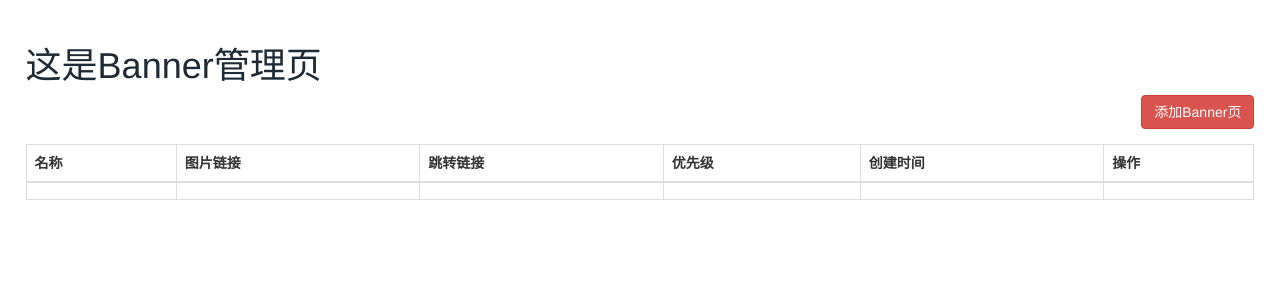
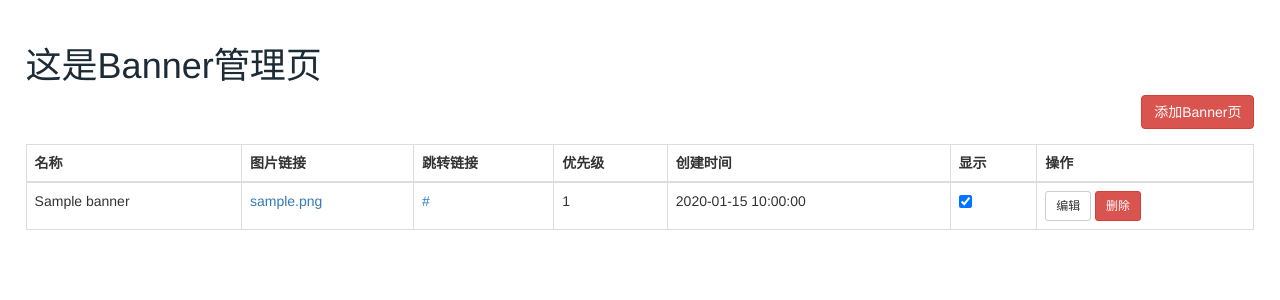
Before and after one commit to lianmc123/website, a Flask app: template templates/cms/cms_banners.html in a window 1280 px wide. Shown: the top 300 px of the page. Run offline with Flask 2, Linux system fonts and the light colour scheme; the template is opened without the code that fills it: values that come from a table or form of the project are taken from there, others are empty; tables that the repository leaves empty hold one stand-in row (values such as "Sample post"); lists and menus that the app fills with data are empty; some libraries are stand-ins or nearby versions.

Commit message:
cms-banner

```diff
--- a/manage.py
+++ b/manage.py
@@ -4,6 +4,7 @@ from flask_migrate import Migrate, MigrateCommand
 from exts import db
 from apps.cms import models as cms_models
 from apps.front import models as front_models
+from apps.common import models as common_models
 
 manager = Manager(app)
 Migrate(app, db)
--- /dev/null
+++ b/static/cms/js/banners.js
@@ -0,0 +1,124 @@
+$(function () {
+    $("input[name=my-checkbox]").on('switchChange.bootstrapSwitch', function(event, state) {
+        // console.log(this); // DOM element
+        // console.log(event); // jQuery event
+        // console.log(state); // true | false
+        var self = $(this);
+        console.log(self)
+        var tr = self.parent().parent().parent().parent();
+        console.log(tr)
+        var banner_id = tr.attr("data-id");
+        csrfajax.post({
+            'url': '/cms/sbanner/',
+            'data': {
+                'banner_id': banner_id
+            },
+            'success': function (data) {
+                if (data['code'] == 200){
+                    window.location.reload()
+                }else {
+                    swalert.alertInfo(data['msg'])
+                }
+            },
+            'fail': function (error) {
+                swalert.alertErrorToast("网络错误")
+            }
+        });
+    });
+    $("#save-banner-btn").click(function (event) {
+        event.preventDefault();
+        var dialog = $("#myModal");
+        var name = dialog.find("input[name=name]").val();
+        var image_url = dialog.find("input[name=image-url]").val();
+        var link_url = dialog.find("input[name=link-url]").val();
+        var priority = dialog.find("input[name=priority]").val();
+        if (!name || !image_url || !link_url || !priority) {
+            swalert.alertInfo("输入信息不完整!");
+            return;
+        }
+        var submitType = $(this).attr('data-type');
+        var bannerId = $(this).attr('data-id')
+        var url = ''
+        if (submitType == 'update'){
+            url = '/cms/ubanner/'
+        }else {
+            url = '/cms/abanner/'
+        }
+        csrfajax.post({
+            'url': url,
+            'data': {
+                'name': name,
+                'image_url': image_url,
+                'link_url': link_url,
+                'priority': priority,
+                'banner_id': bannerId
+            },
+            'success': function (data) {
+
+                if (data['code'] == 200) {
+                    window.location.reload();
+                    dialog.find("input[name=name]").val("");
+                    dialog.find("input[name='image-url']").val("");
+                    dialog.find("input[name='link-url']").val("");
+                    dialog.find("input[name=priority]").val("");
+                } else {
+                    swalert.alertInfoToast(data['msg'])
+                }
+            },
+            'fail': function (error) {
+                swalert.alertErrorToast("网络错误")
+            }
+        });
+
+    });
+    $(".edit-btn").click(function (event) {
+        var dialog = $("#myModal");
+        dialog.modal("show");
+        var self = $(this);
+        var tr = self.parent().parent();
+        var name = tr.attr("data-name");
+        var image_url = tr.attr("data-image-url");
+        var link_url = tr.attr("data-link-url");
+        var priority = tr.attr("data-priority");
+        dialog.find("input[name=name]").val(name);
+        dialog.find("input[name='image-url']").val(image_url);
+        dialog.find("input[name='link-url']").val(link_url);
+        dialog.find("input[name=priority]").val(priority);
+        dialog.find("#save-banner-btn").attr("data-type", 'update');
+        dialog.find("#save-banner-btn").attr("data-id", tr.attr("data-id"));
+    });
+    $("#cancel-btn").click(function (event) {
+        var dialog = $("#myModal");
+        dialog.find("input[name=name]").val("");
+        dialog.find("input[name='image-url']").val("");
+        dialog.find("input[name='link-url']").val("");
+        dialog.find("input[name=priority]").val("");
+    });
+    $(".delete-btn").click(function (event) {
+        var self = $(this);
+        var tr = self.parent().parent();
+        var banner_id = tr.attr("data-id");
+        swalert.alertConfirm({
+            'msg': "确定删除?",
+            'confirmCallback': function () {
+                csrfajax.post({
+                    'url': '/cms/dbanner/',
+                    'data': {
+                        'banner_id': banner_id
+                    },
+                    'success': function (data) {
+                        if (data['code'] == 200){
+                            window.location.reload()
+                        }else {
+                            swalert.alertInfo(data['msg'])
+                        }
+                    },
+                    'fail': function (error) {
+                        swalert.alertErrorToast("网络错误")
+                    }
+                });
+            }
+        });
+
+    });
+});
--- a/templates/cms/cms_banners.html
+++ b/templates/cms/cms_banners.html
@@ -1,13 +1,16 @@
 {% extends "cms/cms_iframe_base.html" %}
+{% from "common/_macro.html" import static %}
 {% block css %}
-
+    <link href="https://cdn.bootcss.com/bootstrap-switch/4.0.0-alpha.1/css/bootstrap-switch.min.css" rel="stylesheet">
 {% endblock %}
 
 {% block body %}
 
     <h1 style="color: #1c2b36">这是Banner管理页</h1>
     <div class="topbox">
-        <button class="btn btn-danger" style="float: right;margin-bottom: 15px">添加Banner页</button>
+        <button class="btn btn-danger" style="float: right;margin-bottom: 15px" data-toggle="modal"
+                data-target="#myModal">添加Banner页
+        </button>
     </div>
     <table class="table table-bordered">
         <thead>
@@ -17,22 +20,96 @@
             <th>跳转链接</th>
             <th>优先级</th>
             <th>创建时间</th>
+            <th>显示</th>
             <th>操作</th>
         </tr>
         </thead>
         <tbody>
-        <tr>
-            <td></td>
-            <td></td>
-            <td></td>
-            <td></td>
-            <td></td>
-            <td></td>
-        </tr>
+        {% for banner in banners %}
+            <tr data-id="{{ banner.id }}" data-name="{{ banner.name }}" data-image-url="{{ banner.image_url }}" data-link-url="{{ banner.link_url }}" data-priority="{{ banner.priority }}">
+                <td>{{ banner.name }}</td>
+                <td><a href="{{ banner.image_url }}" target="_blank">{{ banner.image_url }}</a></td>
+                <td><a href="{{ banner.link_url }}" target="_blank">{{ banner.link_url }}</a></td>
+                <td>{{ banner.priority }}</td>
+                <td>{{ banner.create_time }}</td>
+                {% if banner.is_show is eq(1) %}
+                    <td>
+{#                        <input type="checkbox"/>#}
+                        <input type="checkbox" name="my-checkbox" data-on-text="开" data-off-text="关" checked data-on-color="primary"  	data-off-color="danger">
+                    </td>
+                {% else %}
+                    <td>
+{#                        <input type="checkbox" checked/>#}
+                        <input type="checkbox" name="my-checkbox" data-on-text="开" data-off-text="关" data-on-color="primary"  	data-off-color="danger">
+                    </td>
+                {% endif %}
+                <td>
+                    <button class="btn btn-default btn-sm edit-btn">编辑</button>
+                    <button class="btn btn-danger btn-sm delete-btn">删除</button>
+                </td>
+            </tr>
+        {% endfor %}
+
         </tbody>
     </table>
+    {#    <button type="button" class="btn btn-primary btn-lg" data-toggle="modal" data-target="#myModal">#}
+    {#  Launch demo modal#}
+    {#</button>#}
+
+    <!-- Modal -->
+    <div class="modal fade" id="myModal" tabindex="-1" role="dialog" aria-labelledby="myModalLabel">
+        <div class="modal-dialog" role="document">
+            <div class="modal-content">
+                <div class="modal-header">
+                    <button type="button" class="close" data-dismiss="modal" aria-label="Close"><span
+                            aria-hidden="true">&times;</span></button>
+                    <h4 class="modal-title" id="myModalLabel">添加Banner</h4>
+                </div>
+                <div class="modal-body">
+                    <form class="form-horizontal">
+                        <div class="form-group">
+                            <label for="inputEmail3" class="col-sm-2 control-label">名称:</label>
+                            <div class="col-sm-10">
+                                <input type="text" class="form-control" name="name" placeholder="Banner名称">
+                            </div>
+                        </div>
+                        <div class="form-group">
+                            <label for="inputPassword3" class="col-sm-2 control-label">图片:</label>
+                            <div class="col-sm-7">
+                                <input type="text" class="form-control" name="image-url" placeholder="Banner图片">
+                            </div>
+                            <div class="col-sm-2">
+                                <button class="btn btn-info" style="margin-left: 30px">添加图片</button>
+                            </div>
+                        </div>
+                        <div class="form-group">
+                            <label for="inputPassword3" class="col-sm-2 control-label">跳转:</label>
+                            <div class="col-sm-10">
+                                <input type="text" class="form-control" name="link-url" placeholder="Banner跳转链接">
+                            </div>
+                        </div>
+                        <div class="form-group">
+                            <label for="inputPassword3" class="col-sm-2 control-label">权重:</label>
+                            <div class="col-sm-10">
+                                <input type="text" class="form-control" name="priority" placeholder="优先级">
+                            </div>
+                        </div>
+                    </form>
+                </div>
+                <div class="modal-footer">
+                    <button type="button" class="btn btn-default" id="cancel-btn" data-dismiss="modal">关闭</button>
+                    <button type="button" class="btn btn-primary" id="save-banner-btn">保存</button>
+                </div>
+            </div>
+        </div>
+    </div>
 {% endblock %}
 
 {% block js %}
+    <script src="https://cdn.bootcss.com/bootstrap-switch/4.0.0-alpha.1/js/bootstrap-switch.min.js"></script>
+    <script>
+    $("input[name=my-checkbox]").bootstrapSwitch();
+    </script>
+    <script src="{{ static("cms/js/banners.js") }}"></script>
 
 {% endblock %}
```
Also changed, not shown: apps/cms/forms.py (+15 -0 lines), apps/cms/views.py (+83 -2 lines), apps/common/models.py (+13 -0 lines), templates/cms/cms_base.html (+6 -4 lines).
